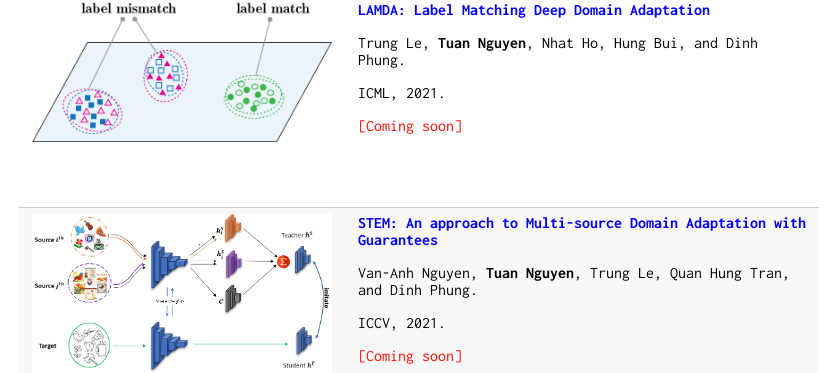
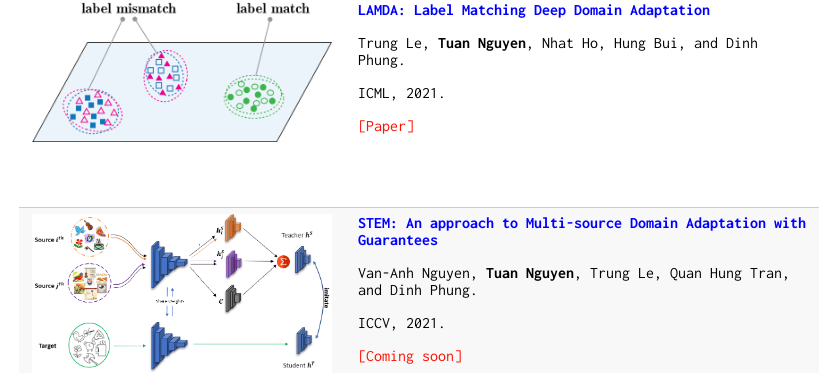
Before and after one commit to tuanrpt/tuanrpt.github.io, a Jekyll site: the page built from index.md, in a window 1280 px wide and 900 px high, scrolled down 1255 px. Shown: the part 143-516 px from the top of the window, without its empty margins (221-1058 px from the left). Built offline with Jekyll 4.4.1, drawn with Linux system fonts in a browser that asks for light colours; our own code applies the rules of GitHub Pages for plain Markdown files.

Commit message:
edit LAMDA

```diff
--- a/index.md
+++ b/index.md
@@ -73,8 +73,7 @@ I’m eager to have interesting conversations and collaboration with you. I can
         <p style="color:blue"><b>LAMDA: Label Matching Deep Domain Adaptation</b></p>
         <p>Trung Le, <b>Tuan Nguyen</b>, Nhat Ho, Hung Bui, and Dinh Phung.</p>
         <p>ICML, 2021.</p>
-        <!--<p><a href="#">[Paper]</a><a href="#">[Slides]</a></p>-->
-        <p><a href="#">[Coming soon]</a></p>
+        <p><a href="http://proceedings.mlr.press/v139/le21a/le21a.pdf">[Paper]</a></p>
     </td>
   </tr>
   <tr>
```
